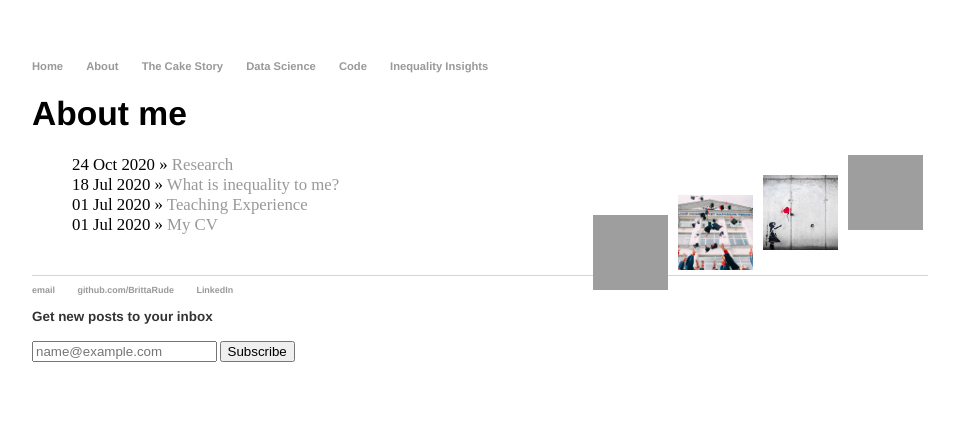
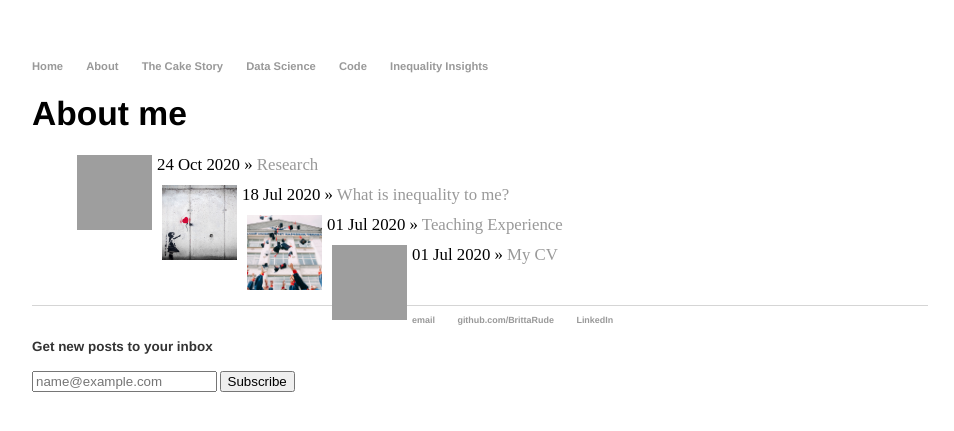
Before and after one commit to BrittaRude/BrittaRude.github.io, a Jekyll site: the page built from about/index.html, in a window 1280 px wide. Shown: the top 431 px of the page, without its empty margins (160-1114 px from the left). Built offline with Jekyll 4.4.1, drawn with Linux system fonts in a browser that asks for light colours; grey boxes are pictures that could not be loaded.

Commit message:
Update main.css

```diff
--- a/css/main.css
+++ b/css/main.css
@@ -42,6 +42,7 @@ ul.posts {
 
 ul.posts li {
      list-style: none;
+     margin: 10px 0;
 }
 
 ul.inputs_DataScience {
@@ -63,7 +64,7 @@ ul.inputs_DataScience li {
     width: 75px;
     height: 75px;
     object-fit: cover;
-    float: right;
+    float: left;
 }
 
 .post-myexcerpt{
```
